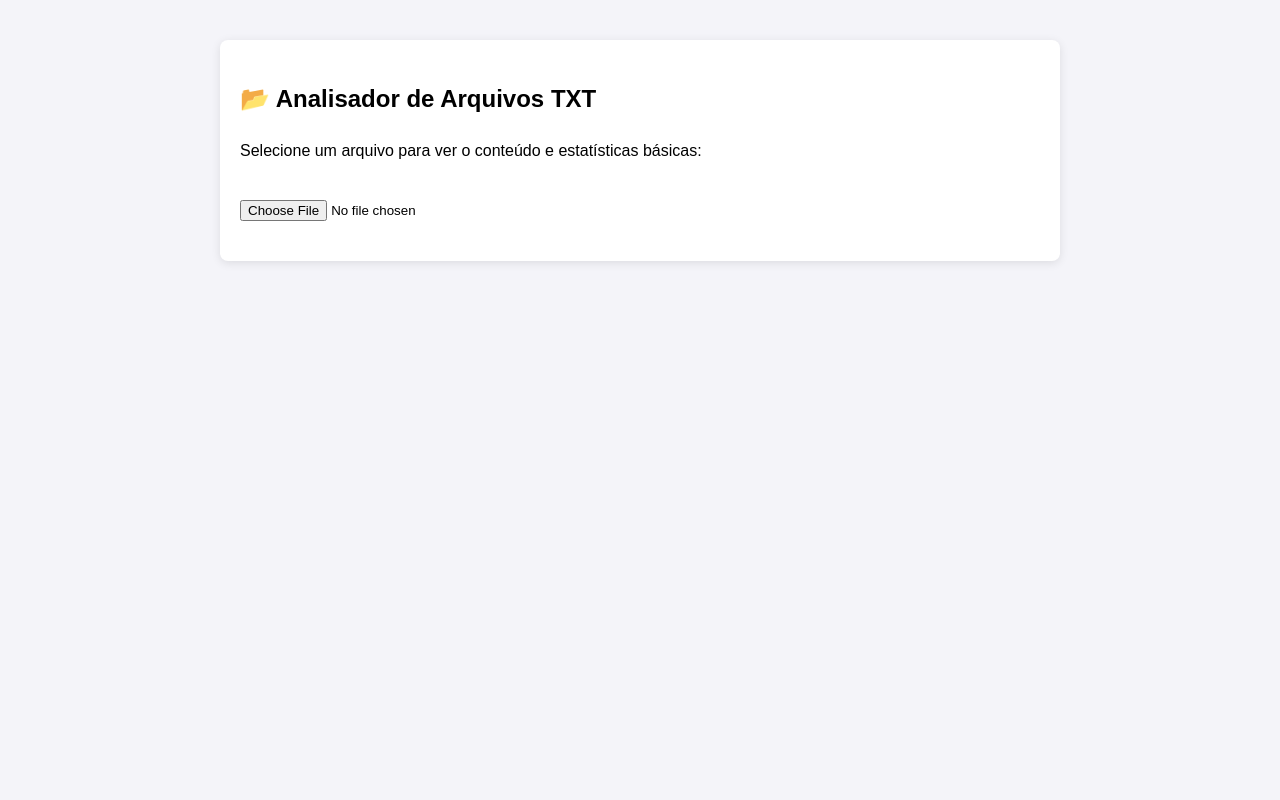
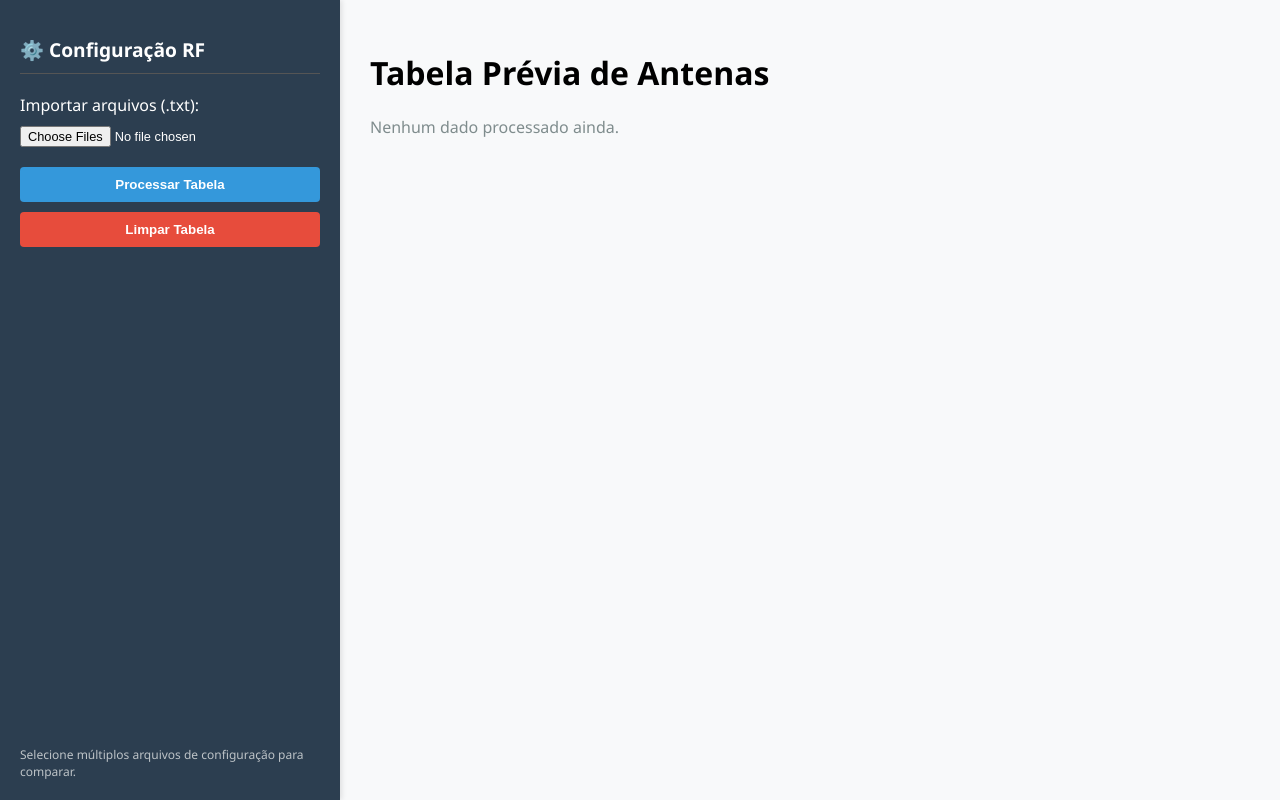
Before and after one commit to mateusmattoscedro-a11y/analisador, a plain HTML site: page index.html in a window 1280 px wide. Drawn offline with Linux system fonts and the light colour scheme.

Commit message:
Rename title and update layout for RF Config

```diff
--- a/index.html
+++ b/index.html
@@ -2,54 +2,100 @@
 <html lang="pt-br">
 <head>
     <meta charset="UTF-8">
-    <title>Analisador de TXT</title>
+    <title>RF Config Analyzer</title>
     <style>
-        body { font-family: sans-serif; margin: 40px; line-height: 1.6; background: #f4f4f9; }
-        .container { max-width: 800px; margin: auto; background: white; padding: 20px; border-radius: 8px; box-shadow: 0 2px 10px rgba(0,0,0,0.1); }
-        #output { background: #272822; color: #f8f8f2; padding: 15px; border-radius: 5px; white-space: pre-wrap; overflow-x: auto; margin-top: 20px; max-height: 400px; }
-        input[type="file"] { margin: 20px 0; }
-        .stats { font-weight: bold; color: #333; margin-top: 10px; }
+        :root { --sidebar-width: 300px; --primary: #2c3e50; --accent: #3498db; }
+        body { font-family: 'Segoe UI', sans-serif; margin: 0; display: flex; height: 100vh; background: #f8f9fa; }
+
+        /* Painel Lateral */
+        .sidebar { width: var(--sidebar-width); background: var(--primary); color: white; padding: 20px; display: flex; flex-direction: column; box-shadow: 2px 0 5px rgba(0,0,0,0.1); }
+        .sidebar h2 { font-size: 1.2rem; margin-bottom: 20px; border-bottom: 1px solid #555; padding-bottom: 10px; }
+
+        /* Área Principal */
+        .main-content { flex: 1; padding: 30px; overflow-y: auto; }
+
+        /* Botões e Inputs */
+        .btn { cursor: pointer; border: none; border-radius: 4px; padding: 10px 15px; margin-top: 10px; font-weight: bold; transition: 0.3s; }
+        .btn-process { background: var(--accent); color: white; width: 100%; }
+        .btn-clear { background: #e74c3c; color: white; width: 100%; }
+        .btn:hover { opacity: 0.8; }
+        input[type="file"] { margin: 10px 0; font-size: 0.8rem; }
+
+        /* Tabela */
+        table { width: 100%; border-collapse: collapse; background: white; margin-top: 20px; border-radius: 8px; overflow: hidden; box-shadow: 0 4px 6px rgba(0,0,0,0.05); }
+        th, td { padding: 12px 15px; text-align: left; border-bottom: 1px solid #ddd; }
+        th { background: #ecf0f1; color: var(--primary); text-transform: uppercase; font-size: 0.85rem; }
+        tr:hover { background: #f1f1f1; }
     </style>
 </head>
 <body>
 
-<div class="container">
-    <h2>📂 Analisador de Arquivos TXT</h2>
-    <p>Selecione um arquivo para ver o conteúdo e estatísticas básicas:</p>
+<div class="sidebar">
+    <h2>⚙️ Configuração RF</h2>
 
-    <input type="file" id="fileInput" accept=".txt">
+    <label>Importar arquivos (.txt):</label>
+    <input type="file" id="fileInput" accept=".txt" multiple>
 
-    <div id="resultArea" style="display:none;">
-        <div class="stats" id="stats"></div>
-        <div id="output"></div>
+    <button class="btn btn-process" onclick="processarArquivos()">Processar Tabela</button>
+    <button class="btn btn-clear" onclick="limparTabela()">Limpar Tabela</button>
+
+    <div style="margin-top: auto; font-size: 0.75rem; color: #bdc3c7;">
+        Selecione múltiplos arquivos de configuração para comparar.
+    </div>
+</div>
+
+<div class="main-content">
+    <h1>Tabela Prévia de Antenas</h1>
+    <div id="tabelaContainer">
+        <p style="color: #7f8c8d;">Nenhum dado processado ainda.</p>
     </div>
 </div>
 
 <script>
+    let arquivosCarregados = [];
+
     document.getElementById('fileInput').addEventListener('change', function(e) {
-        const file = e.target.files[0];
-        if (!file) return;
+        arquivosCarregados = Array.from(e.target.files);
+    });
 
-        const reader = new FileReader();
+    async function processarArquivos() {
+        const container = document.getElementById('tabelaContainer');
+        if (arquivosCarregados.length === 0) {
+            alert("Selecione pelo menos um arquivo!");
+            return;
+        }
 
-        reader.onload = function(e) {
-            const conteudo = e.target.result;
+        let html = `<table>
+            <thead>
+                <tr>
+                    <th>Nome do Arquivo</th>
+                    <th>Tamanho (KB)</th>
+                    <th>Prévia do Conteúdo</th>
+                </tr>
+            </thead>
+            <tbody>`;
 
-            // Exibir área de resultados
-            document.getElementById('resultArea').style.display = 'block';
+        for (let file of arquivosCarregados) {
+            const texto = await file.text();
+            // Pegamos apenas as primeiras 50 letras para a prévia da tabela
+            const previa = texto.substring(0, 60) + "...";
 
-            // Lógica de análise simples
-            const numLinhas = conteudo.split('\n').length;
-            const numPalavras = conteudo.trim().split(/\s+/).length;
+            html += `<tr>
+                <td><strong>${file.name}</strong></td>
+                <td>${(file.size / 1024).toFixed(2)}</td>
+                <td><code>${previa}</code></td>
+            </tr>`;
+        }
 
-            document.getElementById('stats').innerText =
-                `Estatísticas: ${numLinhas} linhas e ${numPalavras} palavras.`;
+        html += `</tbody></table>`;
+        container.innerHTML = html;
+    }
 
-            document.getElementById('output').textContent = conteudo;
-        };
-
-        reader.readAsText(file);
-    });
+    function limparTabela() {
+        document.getElementById('fileInput').value = "";
+        arquivosCarregados = [];
+        document.getElementById('tabelaContainer').innerHTML = '<p style="color: #7f8c8d;">Nenhum dado processado ainda.</p>';
+    }
 </script>
 
 </body>
```
